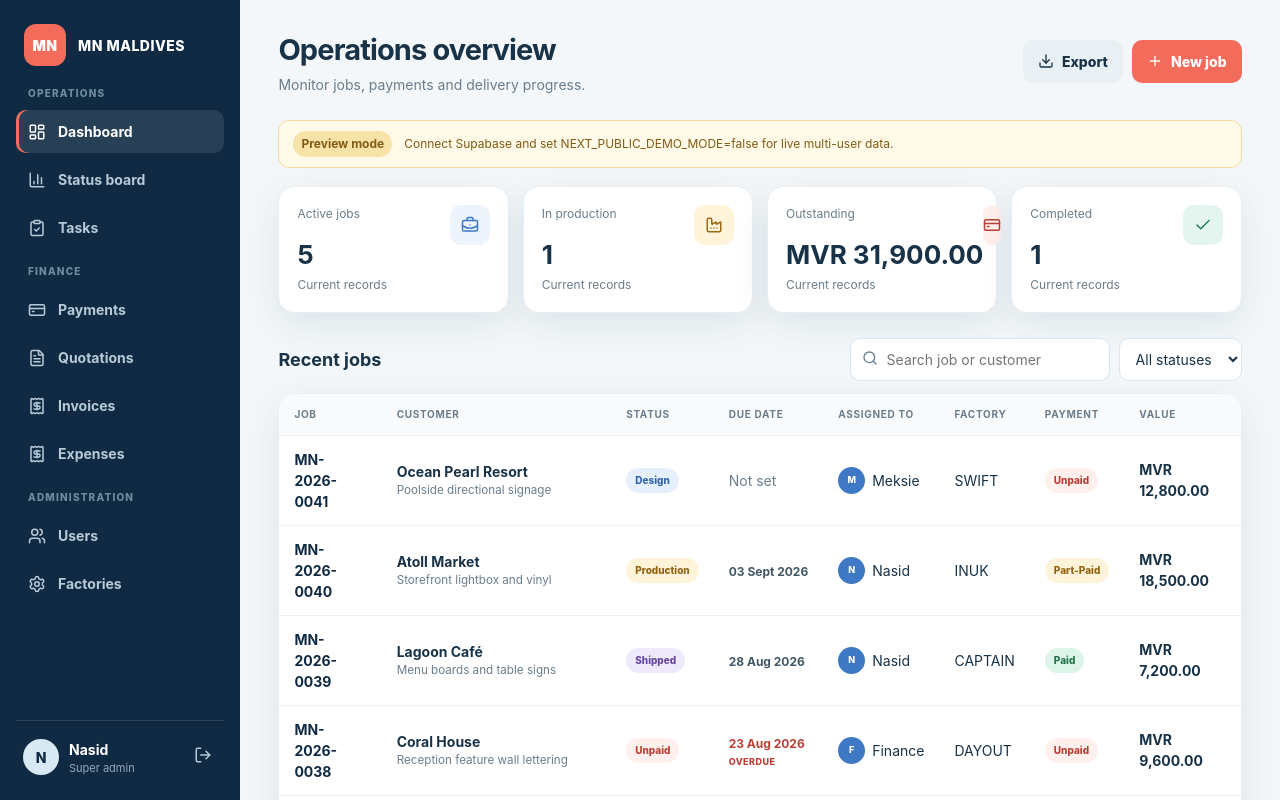
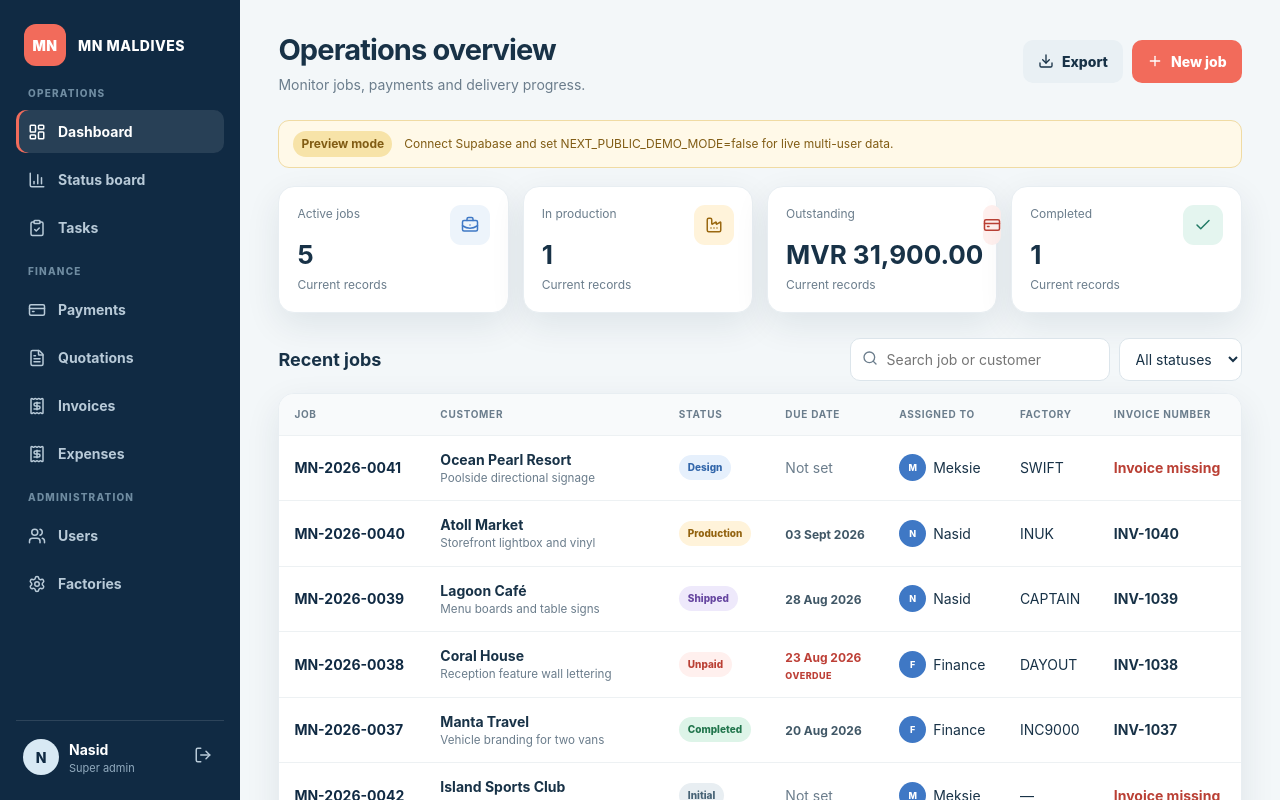
Before and after one commit to mohamednasid-collab/mn-maldives-job-portal, a Next.js app: page / in a window 1280 px wide. Shown: the top 800 px of the page. Built offline with nearby package versions, Linux system fonts and the light colour scheme.

Commit message:
Show invoice numbers in recent jobs

```diff
--- a/components/Portal.tsx
+++ b/components/Portal.tsx
@@ -626,6 +626,7 @@ export default function Portal() {
         {view === "dashboard" && (
           <Dashboard
             jobs={jobs}
+            documents={documents}
             filtered={filtered}
             search={search}
             setSearch={setSearch}
@@ -919,6 +920,7 @@ function Filters({
 }
 function Dashboard({
   jobs,
+  documents,
   filtered,
   search,
   setSearch,
@@ -927,6 +929,7 @@ function Dashboard({
   open,
 }: {
   jobs: Job[];
+  documents: FinancialDocument[];
   filtered: Job[];
   search: string;
   setSearch: (s: string) => void;
@@ -969,11 +972,19 @@ function Dashboard({
         <h2>Recent jobs</h2>
         <Filters {...{ search, setSearch, status, setStatus }} />
       </section>
-      <JobTable jobs={filtered} open={open} />
+      <JobTable jobs={filtered} documents={documents} open={open} />
     </>
   );
 }
-function JobTable({ jobs, open }: { jobs: Job[]; open: (j: Job) => void }) {
+function JobTable({
+  jobs,
+  documents,
+  open,
+}: {
+  jobs: Job[];
+  documents: FinancialDocument[];
+  open: (j: Job) => void;
+}) {
   return (
     <div className="tableWrap responsiveTable">
       <table>
@@ -985,12 +996,19 @@ function JobTable({ jobs, open }: { jobs: Job[]; open: (j: Job) => void }) {
             <th>Due date</th>
             <th>Assigned to</th>
             <th>Factory</th>
-            <th>Payment</th>
-            <th>Value</th>
+            <th>Invoice number</th>
           </tr>
         </thead>
         <tbody>
-          {jobs.map((j) => (
+          {jobs.map((j) => {
+            const invoiceNumber =
+              j.invoice_number ||
+              documents.find(
+                (document) =>
+                  document.document_type === "invoice" &&
+                  document.job_id === j.id,
+              )?.document_number;
+            return (
             <tr key={j.id} onClick={() => open(j)}>
               <td data-label="Job">
                 <b className="jobNo">{j.job_number}</b>
@@ -1012,14 +1030,14 @@ function JobTable({ jobs, open }: { jobs: Job[]; open: (j: Job) => void }) {
                 </span>
               </td>
               <td data-label="Factory">{j.factory?.name || "—"}</td>
-              <td data-label="Payment">
-                <StatusPill value={j.payment_status} />
-              </td>
-              <td data-label="Value">
-                <strong>{money(j.invoice_total)}</strong>
+              <td data-label="Invoice number">
+                <strong style={{ color: invoiceNumber ? undefined : "#ba4035" }}>
+                  {invoiceNumber || "Invoice missing"}
+                </strong>
               </td>
             </tr>
-          ))}
+            );
+          })}
         </tbody>
       </table>
       {!jobs.length && <div className="empty">No matching jobs found.</div>}
```
